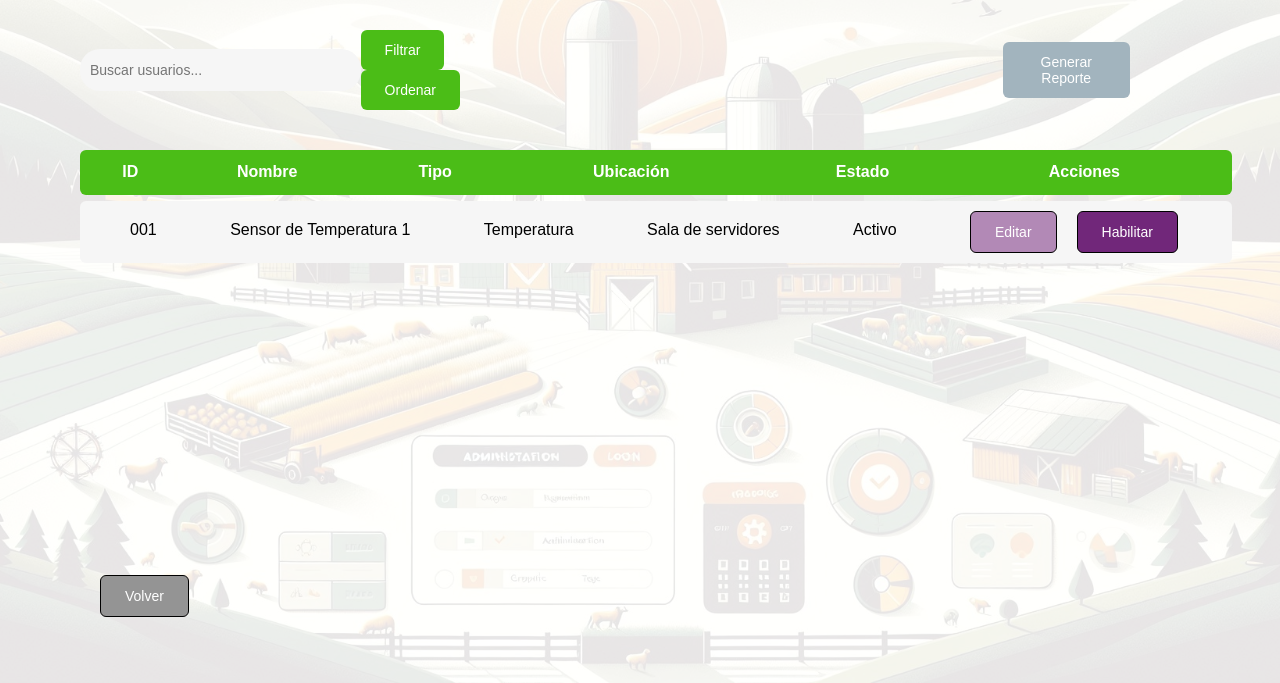
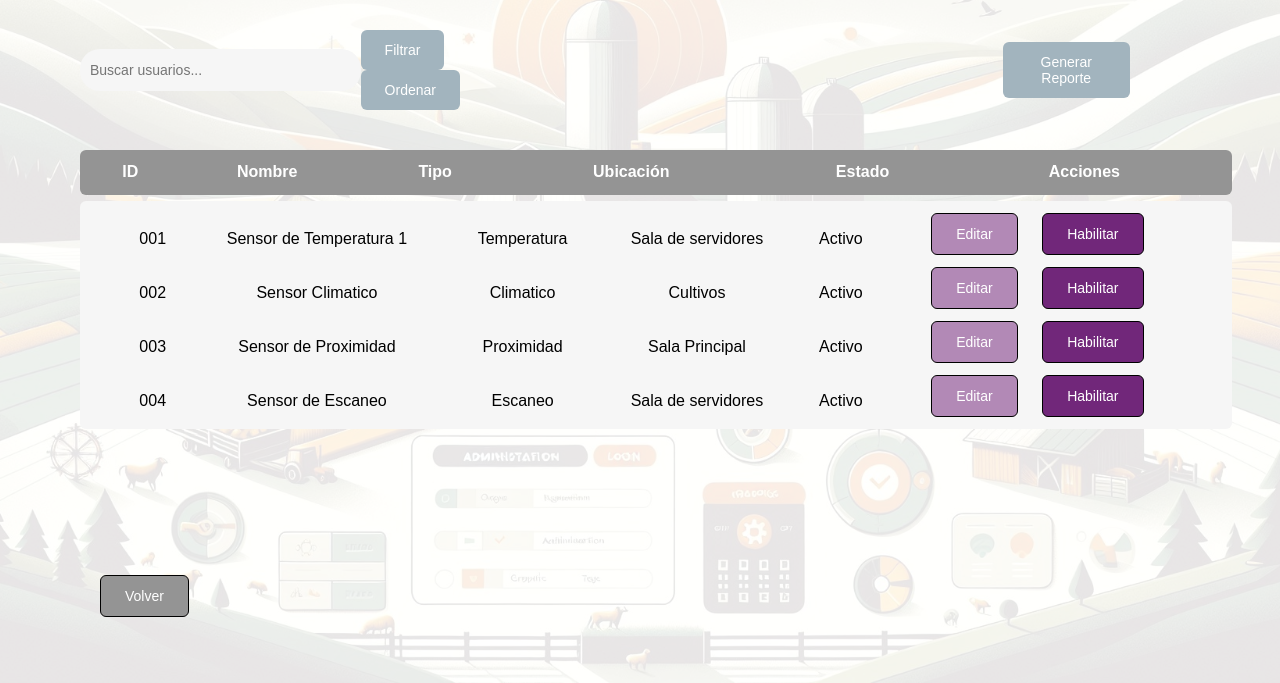
Before and after one commit to JxTaGx/sgal_Jx, a website: page frontend/public/views/listar-sensor-sebas.html in a window 1280 px wide. Shown: the part 117-800 px from the top of the page. Drawn offline with Linux system fonts and the light colour scheme.

Commit message:
Pequeñas mejoras

```diff
--- a/frontend/public/css/pages/form-create.css
+++ b/frontend/public/css/pages/form-create.css
@@ -296,8 +296,8 @@ h6 {
     display: flex;
     justify-content: center;
     align-items: center;
-    color: var(--gray-350);
-    cursor: pointer;
+    flex-direction: column;
+    overflow: hidden;
 }
 
 .form-crear__upload-text {
@@ -365,7 +365,7 @@ h6 {
 /* Estilos específicos para el formulario de sensor */
 .form-crear--sensor .form-crear__logo {
     margin-right: 139rem;
-    margin-top: 10rem;
+    margin-top: 1rem;
     margin-bottom: -2rem;
 }
 
--- a/frontend/public/css/pages/listar-sensor-sebas-style.css
+++ b/frontend/public/css/pages/listar-sensor-sebas-style.css
@@ -213,7 +213,7 @@ html > * {
 
 .sensor__button--green {
     border: none;
-    background: var(--primary-900);
+    background: var(--secondary-1-300);
     color: var(--white);
     border-radius: 0.6rem;
     padding: 1.2rem 2.4rem;
@@ -224,7 +224,7 @@ html > * {
 
 .sensor__button--secundary {
     border: none;
-    background: var(--primary-900);
+    background: var(--secondary-1-300);
     color: var(--white);
     border-radius: 0.6rem;
     padding: 1.2rem 2.4rem;
@@ -299,7 +299,7 @@ html > * {
     margin-left: 8rem;
     font-family: var(--font-primary);
     color: var(--white);
-    background: var(--primary-900);
+    background: var(--gray-550);
     margin-right: 0.5rem;
 }
 
@@ -319,13 +319,9 @@ html > * {
     padding-top: 1rem;
 }
 
-.sensor__table-row,
 .sensor__table td {
-    display: flex;
-    justify-content: space-between;
     text-align: center;
-    padding: 0.4rem;
-    padding-right: 0.6rem;
+    padding: 1rem;
 }
 
 .sensor__table button {
--- a/frontend/public/views/listar-sensor-sebas.html
+++ b/frontend/public/views/listar-sensor-sebas.html
@@ -38,9 +38,40 @@
                 <td>Sala de servidores</td>
                 <td>Activo</td>
                 <td>
-                    <a href="visualizar-sensor.html">
-                        <button type="submit" class="sensor__button sensor__button--blue">Editar</button>
-                    </a>
+                    <button onclick="window.location.href='../views/visualizar-sensor.html'" type="submit" class="sensor__button sensor__button--blue">Editar</button>
+                    <button type="submit" class="sensor__button sensor__button--purple">Habilitar</button>
+                </td>
+            </tr>
+            <tr class="sensor__table-row">
+                <td>002</td>
+                <td>Sensor Climatico</td>
+                <td>Climatico</td>
+                <td>Cultivos</td>
+                <td>Activo</td>
+                <td>
+                    <button onclick="window.location.href='../views/visualizar-sensor.html'" type="submit" class="sensor__button sensor__button--blue">Editar</button>
+                    <button type="submit" class="sensor__button sensor__button--purple">Habilitar</button>
+                </td>
+            </tr>
+            <tr class="sensor__table-row">
+                <td>003</td>
+                <td>Sensor de Proximidad</td>
+                <td>Proximidad</td>
+                <td>Sala Principal</td>
+                <td>Activo</td>
+                <td>
+                    <button onclick="window.location.href='../views/visualizar-sensor.html'" type="submit" class="sensor__button sensor__button--blue">Editar</button>
+                    <button type="submit" class="sensor__button sensor__button--purple">Habilitar</button>
+                </td>
+            </tr>
+            <tr class="sensor__table-row">
+                <td>004</td>
+                <td>Sensor de Escaneo</td>
+                <td>Escaneo</td>
+                <td>Sala de servidores</td>
+                <td>Activo</td>
+                <td>
+                    <button onclick="window.location.href='../views/visualizar-sensor.html'" type="submit" class="sensor__button sensor__button--blue">Editar</button>
                     <button type="submit" class="sensor__button sensor__button--purple">Habilitar</button>
                 </td>
             </tr>
```
Also changed, not shown: frontend/public/css/pages/integracion.css (+15 -12 lines), frontend/public/views/create-ciclo-cultivo.html (+0 -1 lines).
